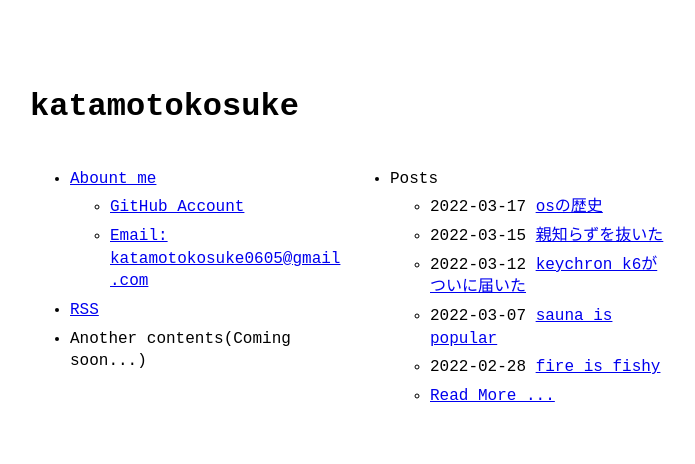
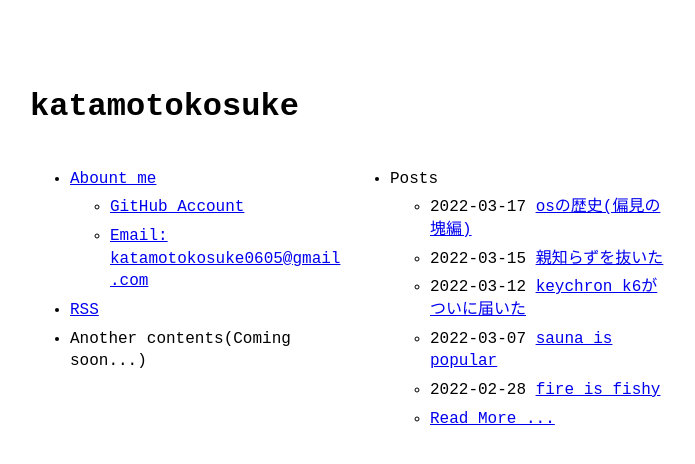
Before and after one commit to katamotokosuke/katamotokosuke.github.io, a Jekyll site: the page built from index.markdown, in a window 1280 px wide. Shown: the top 464 px of the page, without its empty margins (290-985 px from the left). Built offline with Jekyll 4.4.1, drawn with Linux system fonts in a browser that asks for light colours.

Commit message:
update title

```diff
--- a/_posts/2022-03-17-os-history.markdown
+++ b/_posts/2022-03-17-os-history.markdown
@@ -1,6 +1,6 @@
 ---
 layout: post
-title: OSの歴史
+title: OSの歴史(偏見の塊編)
 which_category: diary
 ---
 
```
